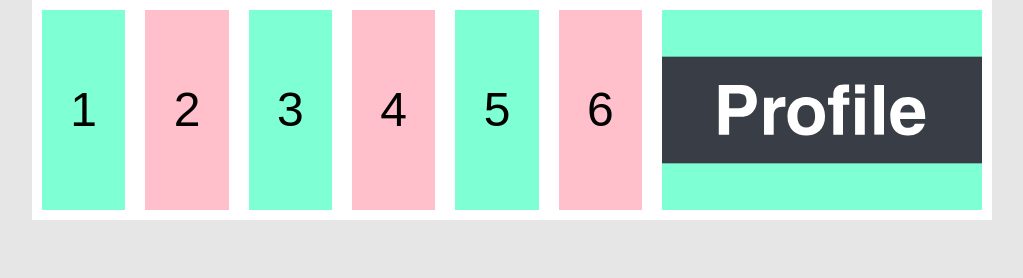
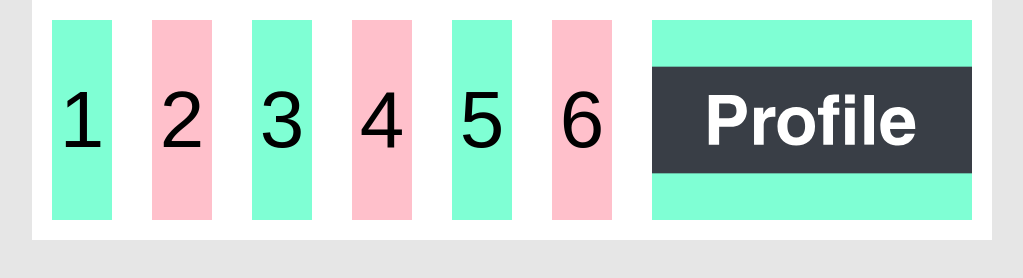
Before and after one commit to daytime/flexbox, a plain HTML site: page index.html in a window 1280 px wide. Shown: the whole page, without its empty margins (128-1151 px from the left). Drawn offline with Linux system fonts and the light colour scheme.

Commit message:
いろいろ直した。もうちょっとflexboxで遊んでみる。

```diff
--- a/style.css
+++ b/style.css
@@ -33,10 +33,11 @@ body {
   /* 文字色、配置位置設定 */
   line-height: 200px;
   color: black;
-  font-size: 3rem;
+  font-size: 5rem;
   text-align: center;
   /* boxどうしの間隔を開ける */
-  margin: 10px;
+  margin: 20px;
+  /* padding: 10px; */
 }
 .box:nth-child(odd) {
     background-color: aquamarine;
```
